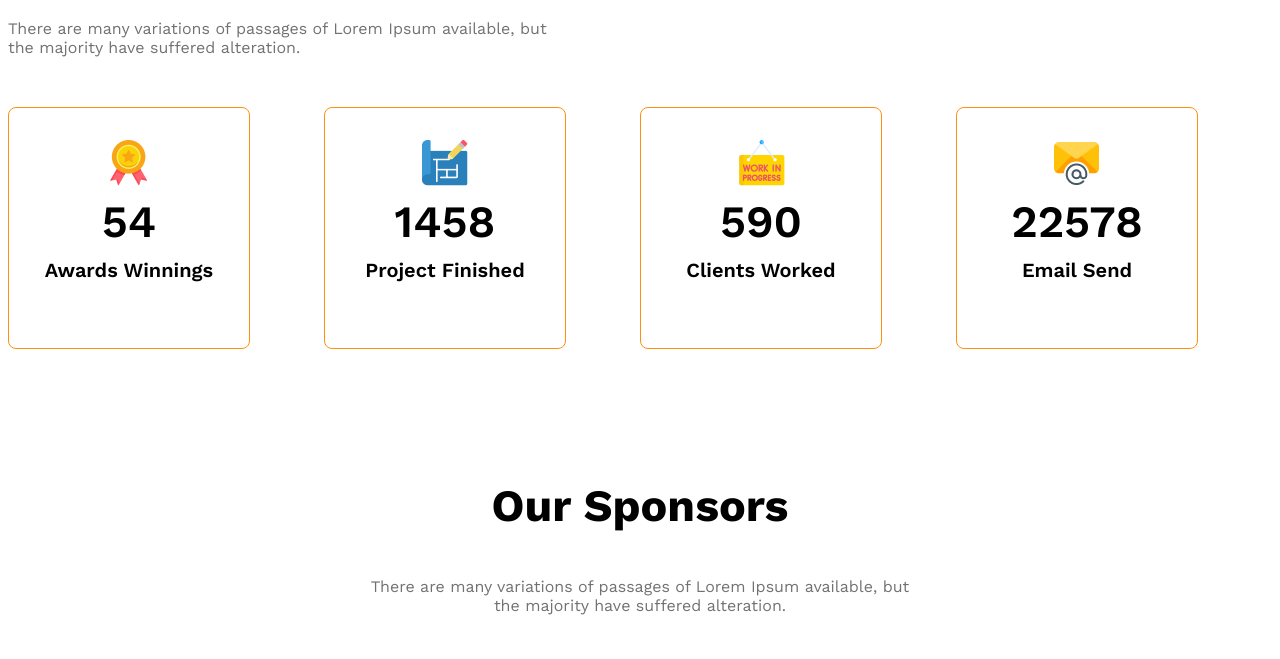
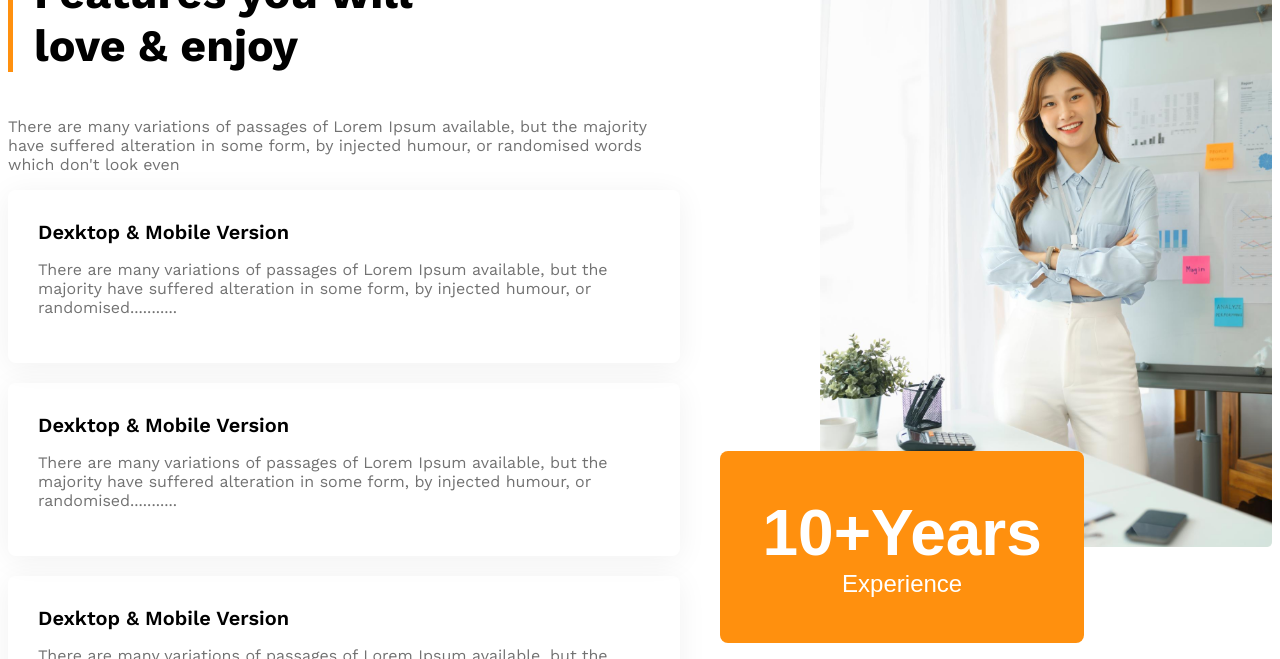
Before and after one commit to rimond12/g3-architect-challenge, a plain HTML site: page index.html in a window 1280 px wide. Shown: the part 2230-2889 px from the top of the page. Drawn offline with nearby package versions, Linux system fonts and the light colour scheme.

Commit message:
added new tag and responsive tag and iamges also

```diff
--- a/index.html
+++ b/index.html
@@ -48,6 +48,38 @@
                 <button class="btn-primary">Explore More</button>
             </div>
         </section>
+        <!-- Feature section start -->
+         <section class="features display-flex">
+            <div>
+                <h3 id="feature-section-tittle" class="section-tittle">Features you will <br> love & enjoy</h3>
+                <p class="text-light-gray">There are many variations of passages of Lorem Ipsum available, but the majority have suffered alteration in some form, by injected humour, or randomised words which don't look even</p>
+                      <!-- Featured card container -->
+                <div class="feature-card">
+                    <h4 class="feature-tittle">Dexktop & Mobile Version</h4>
+                    <p class="text-light-gray">There are many variations of passages of Lorem Ipsum available, but the majority have suffered alteration in some form, by injected humour, or randomised...........</p>
+                </div>
+                <div class="feature-card">
+                    <h4 class="feature-tittle">Dexktop & Mobile Version</h4>
+                    <p class="text-light-gray">There are many variations of passages of Lorem Ipsum available, but the majority have suffered alteration in some form, by injected humour, or randomised...........</p>
+                </div>
+                <div class="feature-card">
+                    <h4 class="feature-tittle">Dexktop & Mobile Version</h4>
+                    <p class="text-light-gray">There are many variations of passages of Lorem Ipsum available, but the majority have suffered alteration in some form, by injected humour, or randomised...........</p>
+                </div>
+                <div class="feature-card">
+                    <h4 class="feature-tittle">Dexktop & Mobile Version</h4>
+                    <p class="text-light-gray">There are many variations of passages of Lorem Ipsum available, but the majority have suffered alteration in some form, by injected humour, or randomised...........</p>
+                </div>
+            </div>
+            <div class="feature-architect">
+                <img src="images/architect.png" alt="">
+                <button  id="experience-badge" class="btn-primary">
+                    <span id="experience-year">10+Years</span>
+                    <br>
+                    <span>Experience</span>
+                </button>
+            </div>
+         </section>
         <!-- Some facts -->
         <section>
             <h3 class="section-tittle">Some Facts</h3>
--- a/styles/style.css
+++ b/styles/style.css
@@ -98,6 +98,40 @@ main > section{
 #quick-list{
     font-weight: 500;
 }
+/* features section style */
+.features{
+    gap: 140px;
+}
+#feature-section-tittle{
+   border-left: 5px solid #FF900E;
+   padding-left: 21px;
+}
+.feature-card .feature-tittle{
+    font-weight: 600;
+    font-size: 1.25rem;
+    margin-top: 0px;
+    margin-bottom: 0px;
+}
+.feature-card{
+    box-shadow: 0 4px 30px 0 rgba(0, 0, 0, 0.06);
+    margin-bottom: 20px;
+    border-radius: 8px;
+    padding: 30px;
+}
+#experience-badge{
+    padding: 45px 42px;
+    font-size: 1.5rem;
+    font-weight: 500;
+    margin-left: -100px;
+    margin-top: -100px;
+}
+#experience-year{
+    font-size: 4rem;
+    font-weight: 700;
+}
+.feature-architect img{
+    width: 100%;
+}
 /* Some facts related style */
 .facts-container{
     display: grid;
@@ -144,6 +178,7 @@ main > section{
 @media screen and (max-width: 576px) {
     .navbar,
     .nav-link,
+    .features,
     .teams
     {
         flex-direction: column;
@@ -168,6 +203,10 @@ main > section{
     .fact-description{
         margin-left: 10px;
     }
+    #experience-badge{
+        margin-left: 20px;
+        margin-top: 20px;
+    }
 }
 /* medium size device */
 @media screen and (min-width:576px) and (max-width: 992px) {
```
